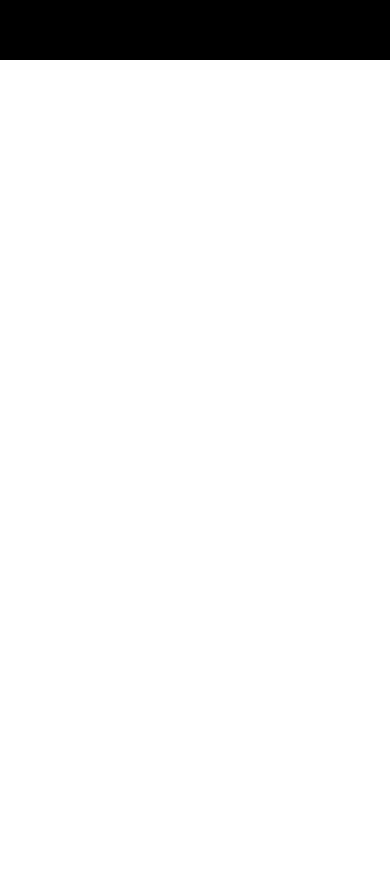
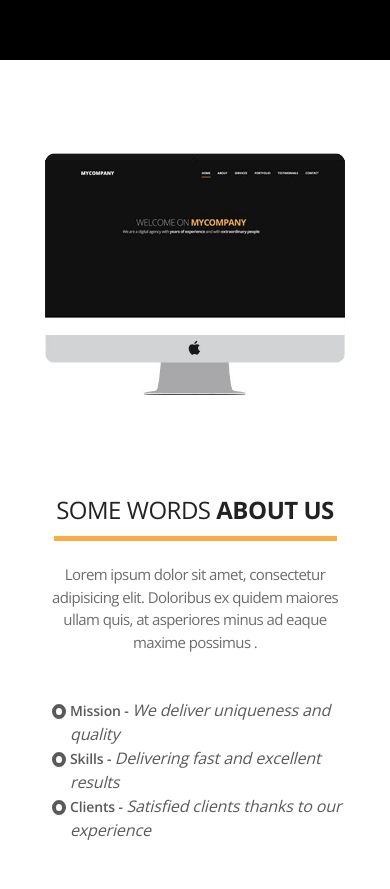
Before and after one commit to homie43/project_my_company, a website: page src/index.html in a window 390 px wide. Shown: the part 866-1755 px from the top of the page. Before the commit the page ends 926 px from the top, so only its background shows below. Drawn offline with nearby package versions, Linux system fonts and the light colour scheme; files that its build step writes are made by us from their sources.

Commit message:
section about and adaptation

```diff
--- a/src/index.html
+++ b/src/index.html
@@ -39,6 +39,26 @@
         </div>
     </section>
 
+    <section class="about">
+        <div class="container">
+            <div class="about__wrapper">
+                <div class="about__comp">
+                    <img src="img/mac.jpg" alt="mac" class="about__img">
+                </div>
+                <div class="about__descr">
+                    <h2 class="about__title">Some words <span>about us</span></h2>
+                    <div class="devider"></div>
+                    <p class="about__text">Lorem ipsum dolor sit amet, consectetur adipisicing elit. Doloribus ex quidem maiores ullam quis, at asperiores minus ad eaque maxime possimus .</p>
+                    <ul class="about__mark">
+                        <li class="about__item">Mission - <span>We deliver uniqueness and quality</span></li>
+                        <li class="about__item">Skills - <span>Delivering fast and excellent results</span></li>
+                        <li class="about__item">Clients - <span>Satisfied clients thanks to our experience</span></li>
+                    </ul>
+                </div>
+            </div>
+        </div>
+    </section>
+
 
     <script src="js/script.js"></script>
 </body>
--- /dev/null
+++ b/src/sass/blocks/_about.scss
@@ -0,0 +1,71 @@
+.about {
+    min-height: 612px;
+    padding: 103px 244px 100px 181px;
+    &__wrapper {
+        display: grid;
+        grid-template-columns: 506px 457px;
+        grid-template-rows: /* minmax(408px, auto) */ 408px;
+        // column-gap: 177px;
+        justify-content: space-between;
+    }
+    &__comp {
+        grid-row: 1/3;
+        // img {
+        //     width: 100%;
+        //     height: 100%;
+        //     object-fit: contain;
+        // }
+    }
+    &__descr {
+        padding: 33px 0 42px 0;
+    }
+    &__title {
+        font-size: 34px;
+        font-weight: 400;
+        text-transform: uppercase;
+        letter-spacing: -0.02em;
+        color: #222222;
+        span {
+            font-weight: 700;
+        }
+    }
+    .devider {
+        width: 388px;
+    }
+    &__text {
+        margin-top: 31px;
+        font-size: 18px;
+        font-weight: 400;
+        letter-spacing: -0.04em;
+        color: #6c6c6c;
+    }
+    &__mark {
+        margin: 45px 0 0 0;
+        padding: 0;
+    }
+    &__item {
+        position: relative;
+        font-size: 18px;
+        font-weight: 600;
+        letter-spacing: -0.01em;
+        color: #5a5a5a;
+        padding-left: 17px;
+        &::before {
+            content: "";
+            position: absolute;
+            left: -1px;
+            top: 6px;
+            width: 14px;
+            height: 15px;
+            border: 4px solid #5a5a5a;
+            background-color: #fff;
+            border-radius: 100%;
+        }
+        span {
+            font-size: 16px;
+            font-weight: 400;
+            font-style: italic;
+        }
+    }
+
+}
--- a/src/sass/blocks/_media.scss
+++ b/src/sass/blocks/_media.scss
@@ -6,6 +6,30 @@
         &__wrapper {
             grid-template-columns: 160px 513px;
             column-gap: 300px;
+        }
+    }
+    .about {
+        padding: 100px 0;
+        &__wrapper {
+            grid-template-columns: 506px;
+            grid-template-rows: repeat(2, 408px);
+            // column-gap: 177px;
+            justify-content: center;
+        }
+        &__comp {
+            grid-row: unset;
+        }
+        &__title {
+            text-align: center;
+        }
+        .devider {
+            margin: 0 auto;
+        }
+        &__text {
+            text-align: center;
+        }
+        &__mark {
+            padding-left: 53px;
         }
     }
 }
@@ -43,6 +67,7 @@
             // transform: translateY(-50%);
             width: 40px;
             height: 12px;
+            transition: 0.7s all;
             span {
                 display: block;
                 height: 4px;
@@ -52,6 +77,9 @@
                 transition: 0.7s all;
             }
             &_active {
+                transition: 0.7s all;
+                right: 42%;
+                top: 33px;
                 span {
                     margin-bottom: -2px;
                     &:nth-child(1) {
@@ -85,6 +113,9 @@
         .hamburger {
             right: 20px;
             top: 35px;
+            &_active {
+                right: 40%;
+            }
         }
     }
     .promo {
@@ -107,10 +138,47 @@
             width: 75%;
             padding: 70px 20px;
         }
+        .hamburger {
+            &_active {
+                right: 60%;
+            }
+        }
     }
     .promo {
         &__descr {
             font-size: 15px;
         }
     }
+    .about {
+        padding: 0;
+        &__wrapper {
+            grid-template-columns: 300px;
+        }
+        &__comp {
+            img {
+                width: 100%;
+                height: 100%;
+                object-fit: contain;
+            }
+        }
+        &__descr {
+            padding: 14px 0;
+        }
+        &__title {
+            font-size: 24px;
+        }
+        .devider {
+            width: 283px;
+        }
+        &__text {
+            margin-top: 22px;
+            font-size: 15px;
+        }
+        &__mark {
+            padding-left: 8px;
+        }
+        &__item {
+            font-size: 14px;
+        }
+    }
 }
--- a/src/sass/style.scss
+++ b/src/sass/style.scss
@@ -13,9 +13,16 @@ a {
 li {
     list-style: none;
 }
+.devider {
+    width: 99px;
+    height: 5px;
+    background-color: #fcac45;
+}
 
 @import 'blocks/header';
 @import 'blocks/promo';
+@import 'BLOCKS/about';
+
 
 
 @import 'blocks/media';
```
Also changed, not shown: dist/css/style.min.css, dist/index.html.
